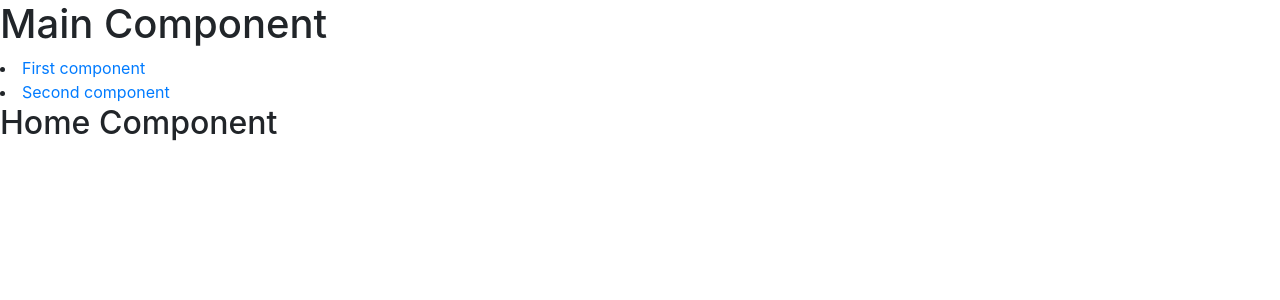
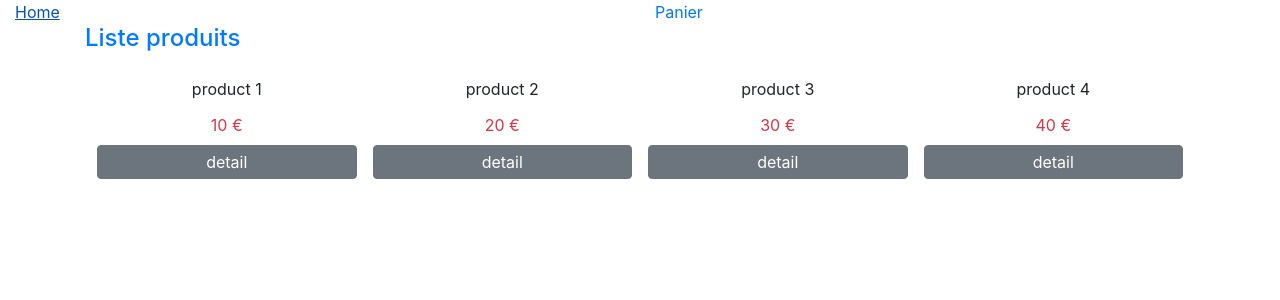
Before and after one commit to laklouka/AngularTutoFormation, an Angular app in the folder demo-module/: page / in a window 1280 px wide. Shown: the top 300 px of the page. Built offline with nearby package versions, Linux system fonts and the light colour scheme.

Commit message:
correction routing products

```diff
--- a/demo-module/src/app/app.component.html
+++ b/demo-module/src/app/app.component.html
@@ -2,5 +2,14 @@
   <!-- <h1>Main Module</h1>
   <sub-first></sub-first> -->
   <!-- <cart></cart> -->
-  <main-route></main-route>
+  <!-- <main-route></main-route> -->
+  <header class="container-fluid">
+      <nav class="row justify-content-center">
+        <a class="col" routerLink="">Home</a>
+        <a class="col" routerLink="/panier">Panier</a>
+      </nav>
+  </header>
+  <div>
+    <router-outlet></router-outlet>
+  </div>
 </div>
--- /dev/null
+++ b/demo-module/src/product-module/components/product-component/product.component.ts
@@ -0,0 +1,9 @@
+import { Component } from "@angular/core";
+
+@Component({
+    selector : 'product',
+    templateUrl : "./product.component.html"
+})
+export class ProductComponent {
+
+}
--- /dev/null
+++ b/demo-module/src/product-module/components/products-component/products.component.html
@@ -0,0 +1,26 @@
+<div class="container">
+    <div class="row">
+        <h1 class="col h4 text-primary">Liste produits</h1>
+    </div>
+    <div class="row m-1">
+        <div class="col p-1" *ngFor="let product of products">
+            <div class="row justify-content-center m-1">
+                <div class="col text-center p-1">
+                    {{product.title}}
+                </div>
+
+            </div>
+            <div class="row justify-content-center m-1">
+                <div class="col p-1 text-center text-danger">
+                    {{product.price}} €
+                </div>
+
+            </div>
+            <div class="row justify-content-center m-1">
+                <a [routerLink]= "['/detail', product.id]" class="btn btn-secondary col p-1">
+                    detail
+                </a>
+            </div>
+        </div>
+    </div>
+</div>
--- /dev/null
+++ b/demo-module/src/product-module/components/products-component/products.component.ts
@@ -0,0 +1,16 @@
+import {Component} from "@angular/core"
+import { ProductInterface } from "src/product-module/interfaces/ProductInterface"
+import { ProductsService } from "src/product-module/services/products.service"
+
+
+@Component({
+    selector : 'products',
+    templateUrl : './products.component.html'
+})
+export class ProductsComponent {
+    products : Array<ProductInterface> = new Array<ProductInterface>()
+
+    constructor(private productService:ProductsService) {
+        this.products = this.productService.products
+    }
+}
--- /dev/null
+++ b/demo-module/src/product-module/interfaces/ProductInterface.ts
@@ -0,0 +1,6 @@
+export interface ProductInterface {
+    id:number,
+    price:number,
+    title:string,
+    description:string
+}
--- /dev/null
+++ b/demo-module/src/product-module/product.module.ts
@@ -0,0 +1,17 @@
+import { NgModule } from "@angular/core";
+import { BrowserModule } from "@angular/platform-browser";
+import { RouterModule } from "@angular/router";
+import { ProductComponent } from "./components/product-component/product.component";
+import { ProductsComponent } from "./components/products-component/products.component";
+import { ProductsService } from "./services/products.service";
+
+
+@NgModule({
+    declarations:[ProductsComponent, ProductComponent],
+    imports : [BrowserModule,RouterModule],
+    exports : [ProductsComponent, ProductComponent],
+    providers : [ProductsService]
+})
+export class ProductModule {
+
+}
--- /dev/null
+++ b/demo-module/src/product-module/services/products.service.ts
@@ -0,0 +1,11 @@
+import { Injectable } from "@angular/core";
+
+@Injectable()
+export class ProductsService {
+    products = [
+        {id : 1, title : 'product 1', price : 10, description : 'description product 1'},
+        {id : 2, title : 'product 2', price : 20, description : 'description product 2'},
+        {id : 3, title : 'product 3', price : 30, description : 'description product 3'},
+        {id : 4, title : 'product 4', price : 40, description : 'description product 4'},
+    ]
+}
```
Also changed, not shown: demo-module/src/app/app.module.ts (+16 -1 lines), demo-module/src/product-module/components/product-component/product.component.html (added).
